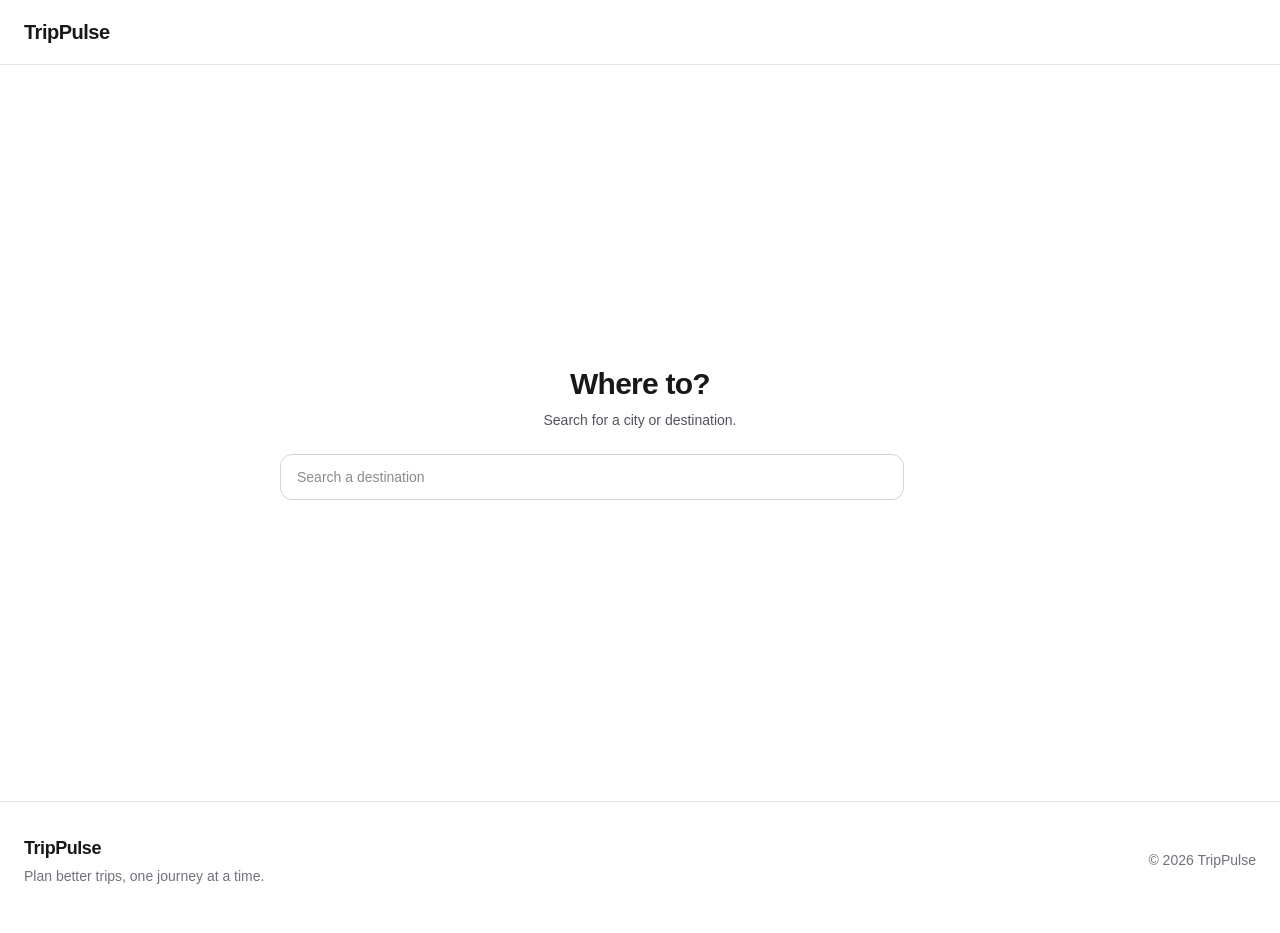
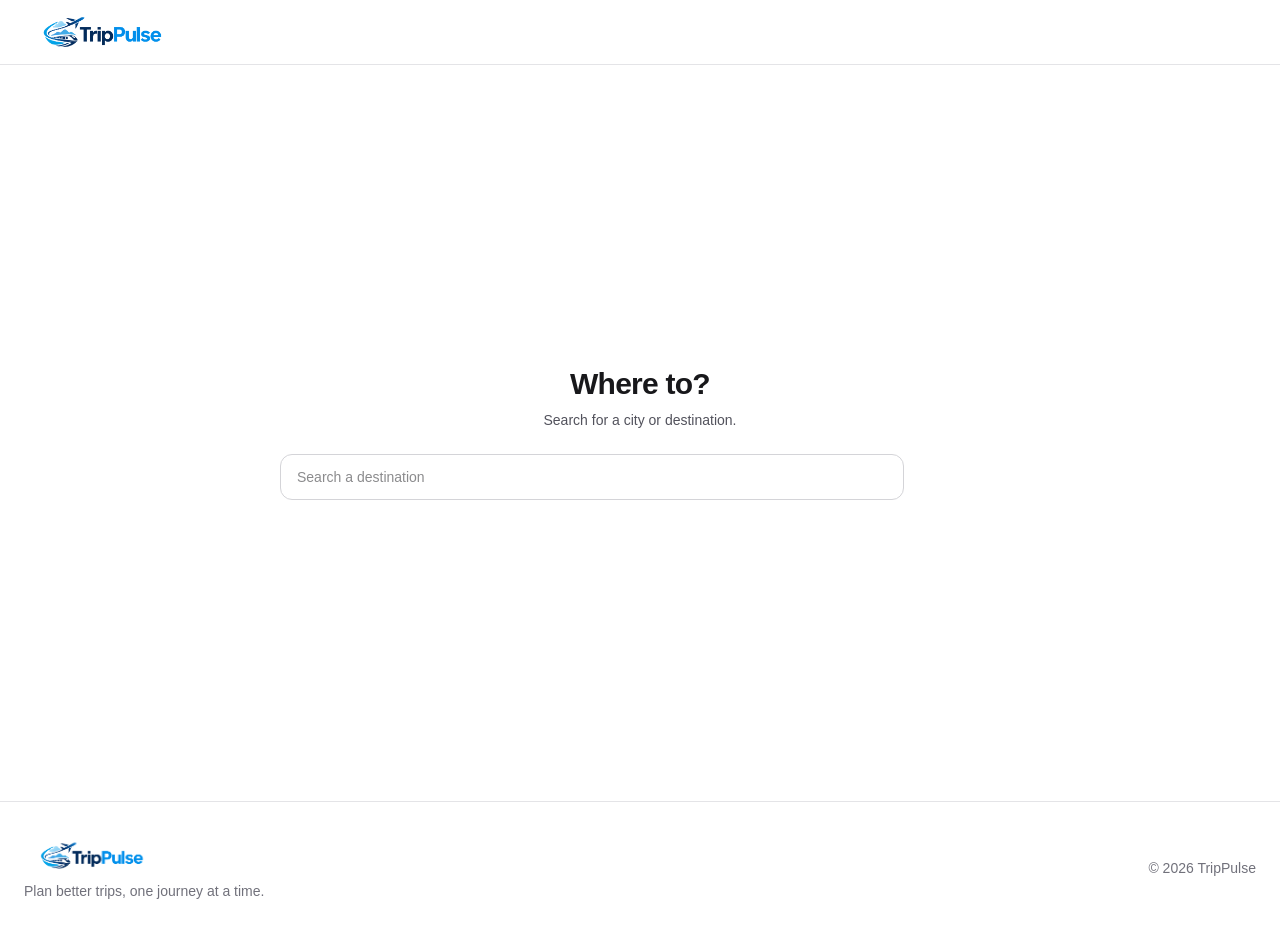
Before and after one commit to md-faizanahmad/trip_pulse, a Next.js app: page / in a window 1280 px wide. Built offline with nearby package versions, Linux system fonts and the light colour scheme; no server answers.

Commit message:
feat: integrate TripPulse branding into layout

```diff
--- a/src/components/layouts/Footer.tsx
+++ b/src/components/layouts/Footer.tsx
@@ -1,3 +1,4 @@
+import Image from "next/image";
 import Link from "next/link";
 
 export default function Footer() {
@@ -5,11 +6,13 @@ export default function Footer() {
     <footer className="border-t border-zinc-200 bg-white">
       <div className="mx-auto flex max-w-7xl flex-col gap-6 px-6 py-8 sm:flex-row sm:items-center sm:justify-between">
         <div>
-          <Link
-            href="/"
-            className="text-lg font-semibold tracking-tight text-zinc-900"
-          >
-            TripPulse
+          <Link href="/" aria-label="TripPulse home">
+            <Image
+              src="/brand/trippulse-logo.png"
+              alt="TripPulse"
+              width={130}
+              height={43}
+            />
           </Link>
 
           <p className="mt-1 text-sm text-zinc-500">
--- a/src/components/layouts/Header.tsx
+++ b/src/components/layouts/Header.tsx
@@ -1,15 +1,18 @@
+import Image from "next/image";
 import Link from "next/link";
 
 export default function Header() {
   return (
     <header className="border-b border-zinc-200 bg-white">
       <div className="mx-auto flex h-16 max-w-7xl items-center px-6">
-        <Link
-          href="/"
-          aria-label="TripPulse home"
-          className="text-xl font-semibold tracking-tight text-zinc-900"
-        >
-          TripPulse
+        <Link href="/" aria-label="TripPulse home">
+          <Image
+            src="/brand/trippulse-logo.png"
+            alt="TripPulse"
+            width={150}
+            height={50}
+            priority
+          />
         </Link>
       </div>
     </header>
```
